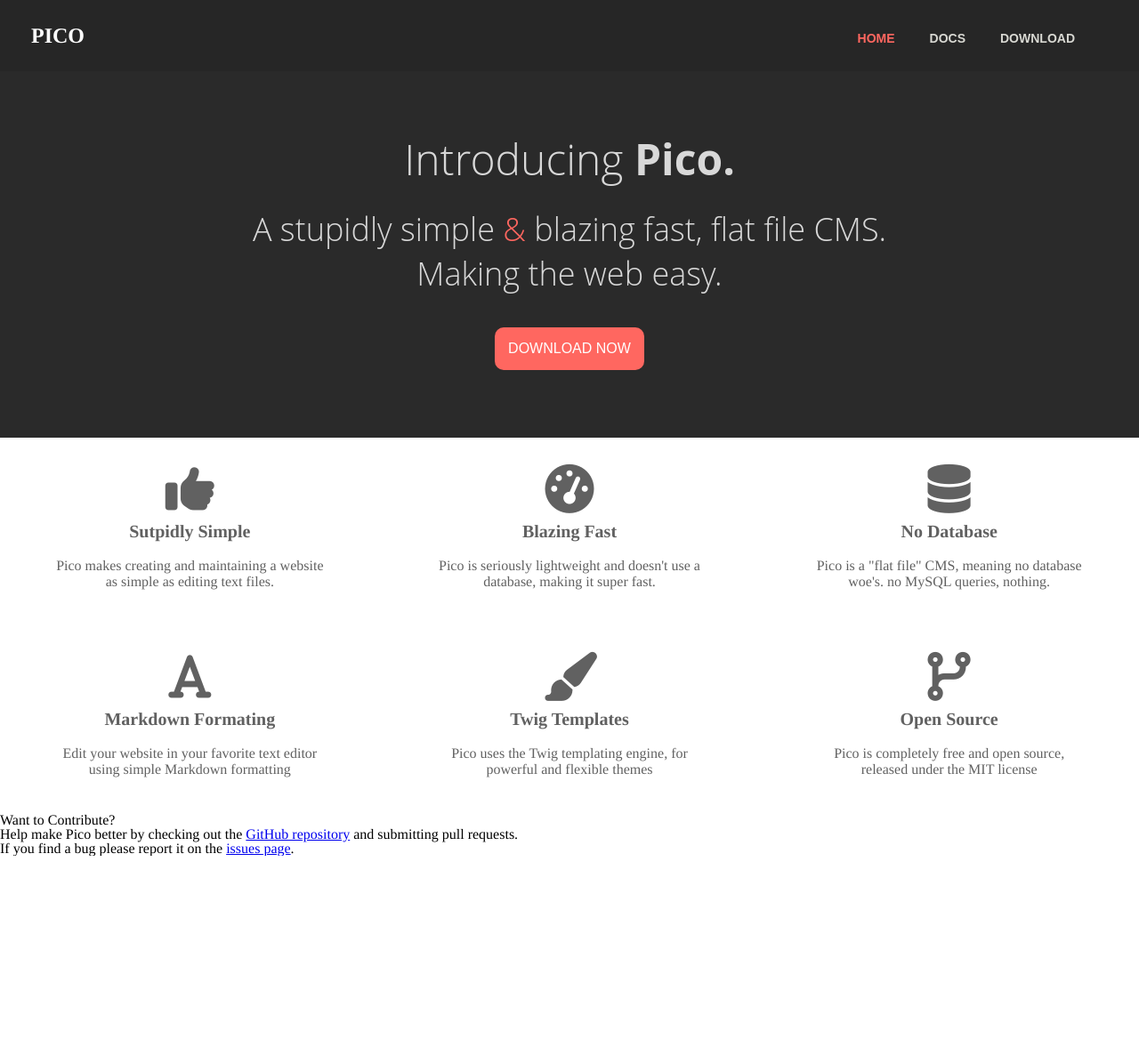
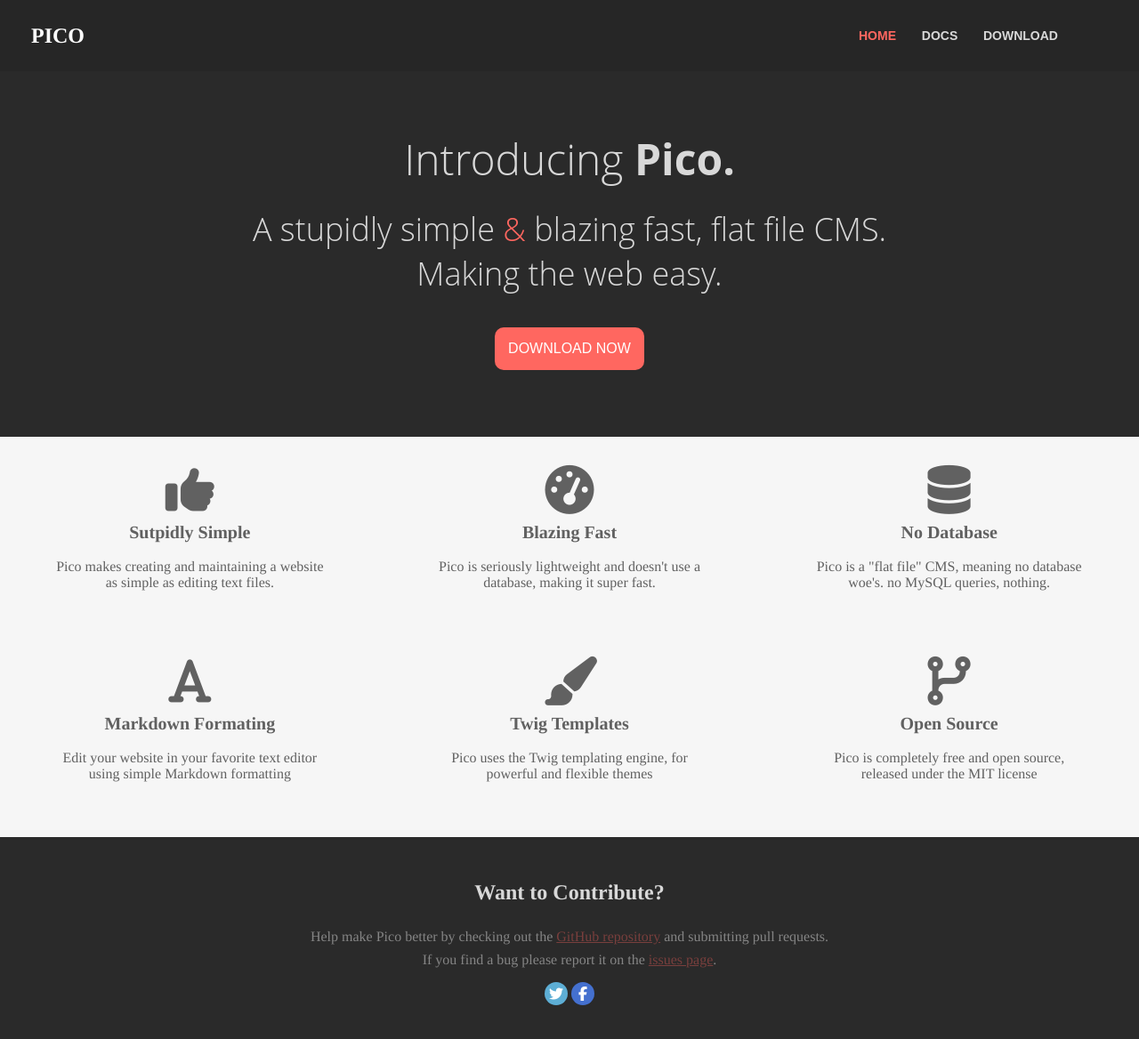
Before and after one commit to ArianZargaran/week-1_PICO, a plain HTML site: page index.html in a window 1280 px wide. Shown: the whole page at 89% size. Before the commit the page ends 962 px from the top, so only its background shows below. Drawn offline with Linux system fonts and the light colour scheme.

Commit message:
project finished

```diff
--- a/css/main.scss
+++ b/css/main.scss
@@ -8,47 +8,52 @@
   display: flex;
   justify-content: space-between;
   align-items: center;
-  padding: 0 35px;
+  padding-left: 20px;
+  padding-right: 78px;
   height: 80px;
-  background-color: rgb(38,38,38);
+  background-color: #262626;
   box-sizing: border-box;
 }
 
 .logo {
-text-decoration: none;
-color: #fff;
-font-weight: bold;
-font-size: 24px;
+  text-decoration: none;
+  color: #fff;
+  font-weight: bold;
+  font-size: 24px;
+  padding: 15px;
 }
 
 .top-menu {
-  margin-top: 5px;
-  padding-right: 2px;
-.top-menu__item {
+  display: flex;
+  flex-basis: 250px;
+  justify-content: space-between;
+}
+
+.top-menu__item-link {
   font-family: arial, sans-serif;
   font-size: 14px;
-  color: #D8D8D2;
   font-weight: bold;
-  display: inline-block;
-  margin-right: 35px;
-  &:first-child {
-    color: #ff6760;
+  text-align: center;
+  padding: 13px;
+  text-decoration: none;
+  color: #d8d8d8;
+  cursor: pointer;
   }
-}
-}
+
+  .top-menu__item-link--red {color: #ff6760;}
+
 
 /*MAIN SECTION*/
 
 .main {
-  height: 412px;
   width: 100%;
   font-family: 'Open Sans', sans-serif;
   background-color: #2A2A2A;
   text-align: center;
   font-weight: 100;
   color: #d8d8d8;
+  padding: 75px 0;
   .main__heading {
-    padding-top: 75px;
     margin-bottom: 30px;
     font-size: 48px;
     .main__paragraph--bold {
@@ -79,9 +84,12 @@
 .features-menu {
   display: flex;
   color: #616161;
+  background-color: #F6F6F6;
+  justify-content: center;
   flex-wrap: wrap;
+  padding-bottom: 20px;
   .features-item {
-    padding: 30px 0;
+    padding: 32px 0;
     display: flex;
     text-align: center;
     flex-direction: column;
@@ -107,6 +115,40 @@
 
 /*FOOTER SECTION*/
 
+.footer {
+  padding-top: 50px;
+  height: 190px;
+  background-color: #2A2A2A;
+  text-align: center;
+  .footer__heading {
+    color: #d8d8d8;
+    margin-bottom: 25px;
+    font-size: 24px;
+    font-weight: bold;}
+  .footer__paragraph {
+    color: #858585;
+    line-height: 26px;
+    .footer__paragraph-link {
+      color: #793F3D;
+      }
+    }
+}
+
+.footer__social-menu {
+  padding-top: 12px;
+  .social-menu__icon--twitter {
+  background-color: #5DAED5;
+  color: #fff;
+  border-radius: 50%;
+  padding: 5px;
+  }
+  .social-menu__icon--facebook {
+    background-color: #4470CF;
+    color: #fff;
+    border-radius: 50%;
+    padding: 5px 8px;
+  }
+}
 
 
 /*ENDS FOOTER SECTION*/
--- a/index.html
+++ b/index.html
@@ -16,9 +16,9 @@
       <h1 class="logo__heading">PICO</h1>
     </a>
     <ol class="top-menu">
-      <li class="top-menu__item">HOME</li>
-      <li class="top-menu__item">DOCS</li>
-      <li class="top-menu__item">DOWNLOAD</li>
+      <li class="top-menu__item"><a href="" class="top-menu__item-link top-menu__item-link--red">HOME</a></li>
+      <li class="top-menu__item"><a href="" class="top-menu__item-link">DOCS</a></li>
+      <li class="top-menu__item"><a href="" class="top-menu__item-link">DOWNLOAD</a></li>
     </ol>
   </header>
 
@@ -65,11 +65,10 @@
 
   <footer class="footer">
     <h2 class="footer__heading">Want to Contribute?</h2>
-    <p class="footer__paragraph">Help make Pico better by checking out the <a href="#">GitHub repository</a> and submitting pull requests.</p>
-    <p class="footer__paragraph"> If you find a bug please report it on the <a href="#">issues page</a>.</p>
+    <p class="footer__paragraph">Help make Pico better by checking out the <a href="#" class="footer__paragraph-link">GitHub repository</a> and submitting pull requests.<br /> If you find a bug please report it on the <a href="#" class="footer__paragraph-link">issues page</a>.</p>
     <div class="footer__social-menu">
-      <span class="social-menu__icon social-menu__icon--twitter"></span>
-      <span class="social-menu__icon social-menu__icon--facebook"></span>
+      <span class="fa fa-twitter social-menu__icon social-menu__icon--twitter"></span>
+      <span class="fa fa-facebook social-menu__icon social-menu__icon--facebook"></span>
     </div>
   </footer>
 
```
Also changed, not shown: css/main.css, 1 other file.
